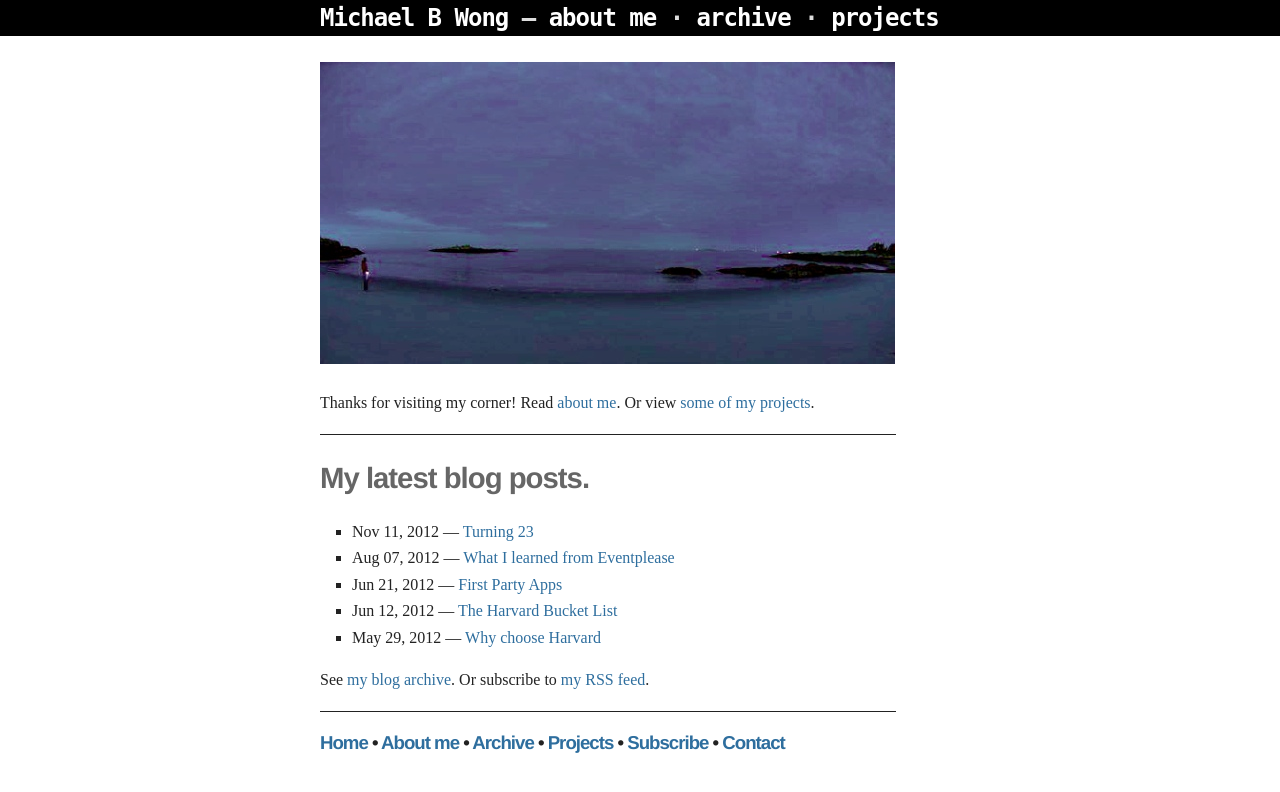
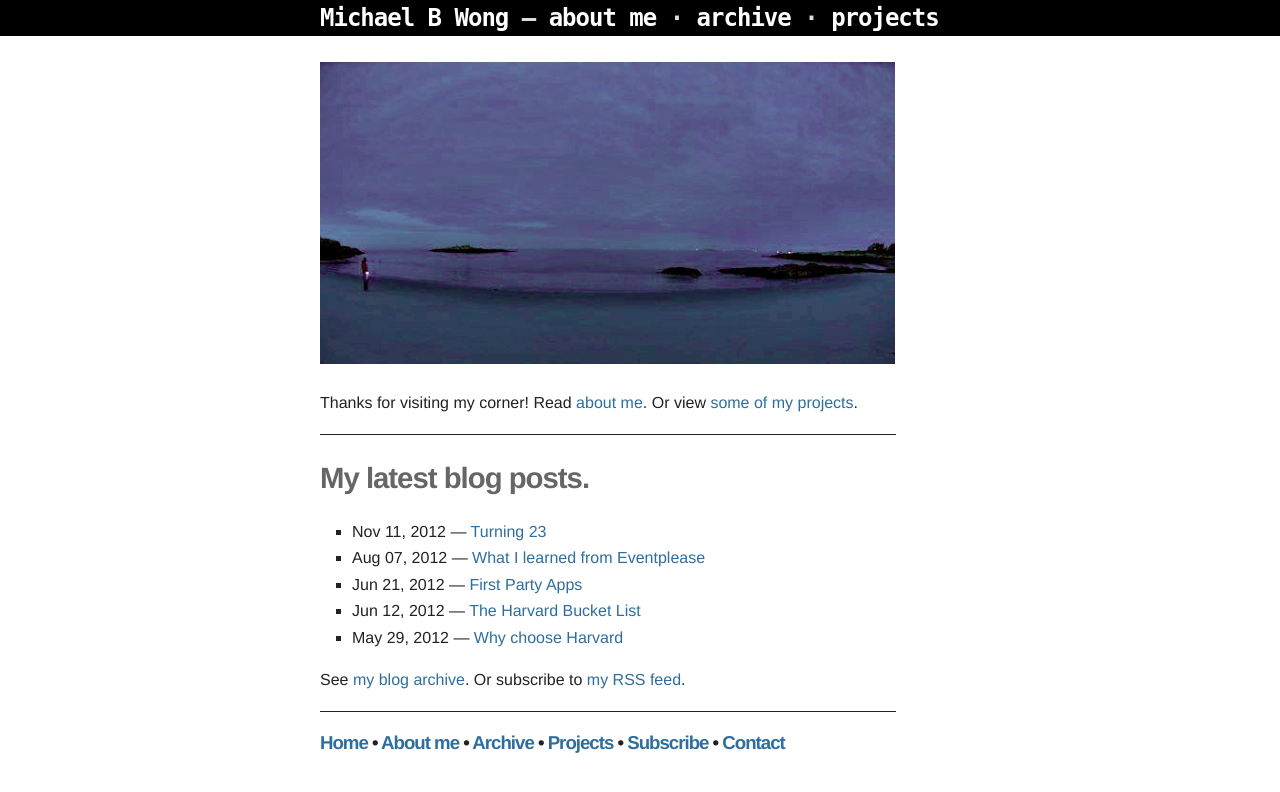
Before and after one commit to mbwong/mbwong.github.com, a Jekyll site: the page built from index.html, in a window 1280 px wide. Shown: the top 792 px of the page. Built offline with Jekyll 4.4.1, drawn with Linux system fonts in a browser that asks for light colours.

Commit message:
Update css/screen.css

```diff
--- a/css/screen.css
+++ b/css/screen.css
@@ -7,7 +7,7 @@
 body {
   background-color: #FFF;
   color: #222;
-  font-family: 'Times New Roman', 'Times', serif;
+  font-family: 'Helvetica', 'Georgia', 'Times', serif;
   line-height: 1.4em;
   margin: 0px auto 18px 0px;
 }
```
